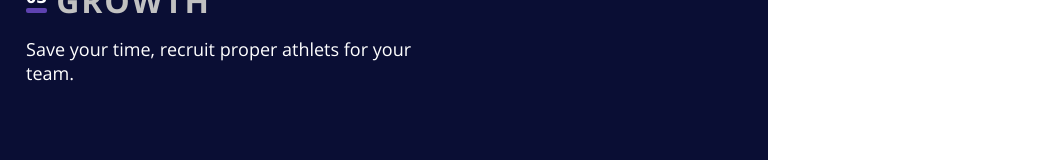
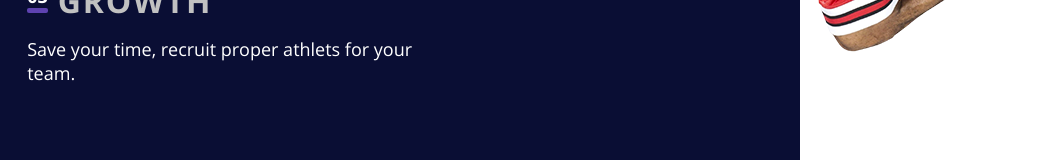
Before and after one commit to MrKesha/MQ-diplom, a plain HTML site: page index.html in a window 768 px wide. Shown: the part 2425-2585 px from the top of the page, 1040 px wide, since content can reach past the window. Drawn offline with Linux system fonts and the light colour scheme; files whose address does not match are found by name.

Commit message:
Add files via upload

```diff
--- a/CSS/style.css
+++ b/CSS/style.css
@@ -12,7 +12,7 @@
 }
 body {
   margin: 0;
-  overflow-x: hidden;
+/*  overflow-x: hidden;*/
 
 }
   .header::after {
@@ -29,7 +29,7 @@ body {
     text-decoration: none;
   }
 @media (min-width: 961px) {
-  .header {
+    .header {
 
     height: 960px;
     margin-left: auto;
@@ -235,7 +235,7 @@ body {
     font-size: 20px;
     padding-top: 29px;
     margin: 0;
-    width: 610px;
+    width: 510px;
   }
   .frame-text-p_players {
     color: #fff;
@@ -310,7 +310,7 @@ body {
       margin: 0;
   }
   .card-text {
-    width: 580px;
+/*    width: 580px;*/
     height: 54px;
     color: #000000;
     font-family: regular, arial, sans-serif;
@@ -424,6 +424,7 @@ body {
 }
 @media (min-width: 641px) and (max-width: 960px) {
     .header {
+        width: 100vh;
     margin-left: auto;
     margin-right: auto;
     background-image: url(../images/football_1280.jpg);
@@ -523,10 +524,11 @@ body {
     position: absolute;
     padding-top: 95px;
     left: -190px;
-/*    width: 497px;*/
-    height: 699px;
+    width: 497px;
+/*    height: 699px;*/
   }
   .frame-post {
+    width: 100vh;
     display: flex;
     flex-direction: column;
   }
@@ -634,12 +636,14 @@ body {
     width: 420px;
     }
   .img-basketballer {
-    position: absolute;
-    padding-top: 10%;
 
-    height: 600px;
-      right: -30%;
   }
+    .img-basketballer-box {
+        position: absolute;
+     width: 650px;
+       overflow: hidden;
+       transform: translateX(+60%);
+    }
   .frame-players {
     margin-top: 120px;
     margin-left: 3.4%;
@@ -662,10 +666,10 @@ body {
     background-color: #0a0e34;
 
   }
-
   .aside_card {
     display: flex;
     flex-wrap: wrap;
+
   }
     .card_box {
         display: flex;
@@ -673,6 +677,7 @@ body {
         position: relative;
     }
   .card {
+      width: 100vh;
     position: relative;
   }
   .card_name {
@@ -745,7 +750,7 @@ body {
   }
 
   .footer {
-
+   width: 100vh;
     height: 960px;
     background-image: url(../images/game_1280.jpg);
     background-repeat: no-repeat;
--- a/index.html
+++ b/index.html
@@ -87,11 +87,11 @@
       </article>
       <article class="frame">
         <div class="frame-post">
-          <picture>
+          <div class="img-basketballer-box"><picture>
             <source media="(max-width:640px)" srcset="images/basketballer_302.png">
             <source media="(min-width: 641px) and (max-width: 960px)" srcset="images/basketballer_991.png">
             <source media="(min-width: 961px)" srcset="images/basketballer_991.png">
-            <img class="img-basketballer" src="images/basketballer_991.png" alt="basketballer"></picture>
+            <img class="img-basketballer" src="images/basketballer_991.png" alt="basketballer"></picture></div>
           <header>
             <h2 class="frame-title frame-players"> players</h2>
           </header>
```
